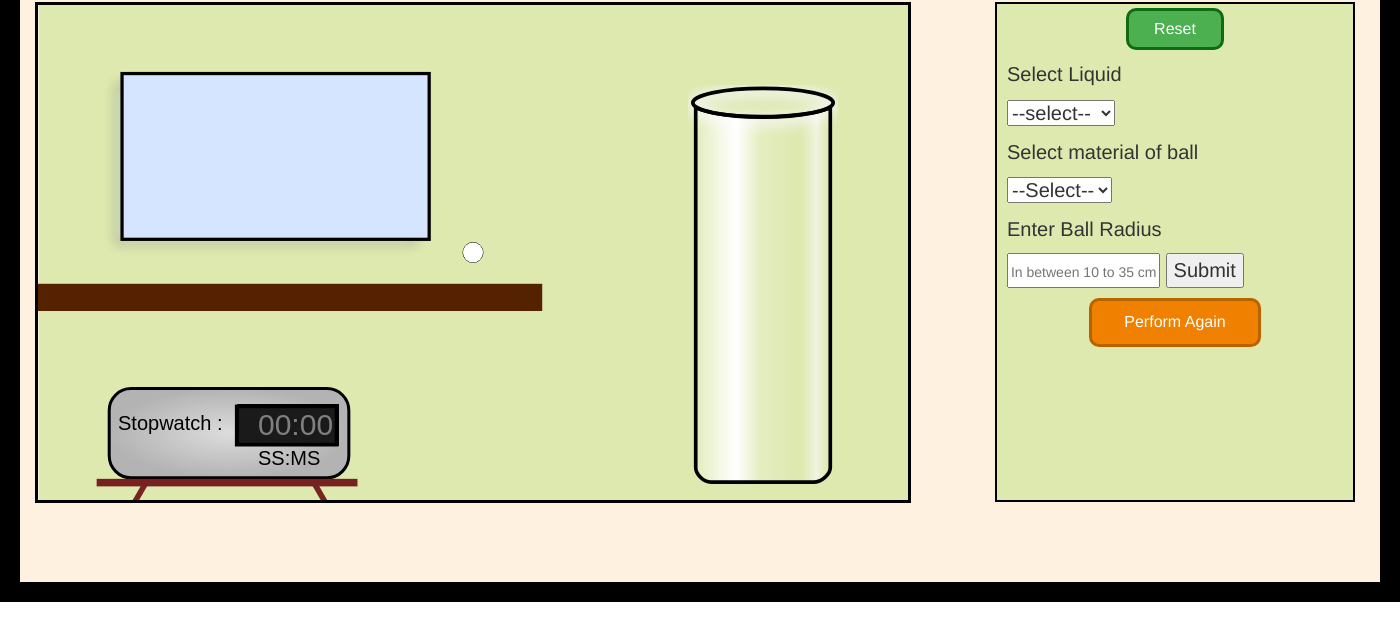
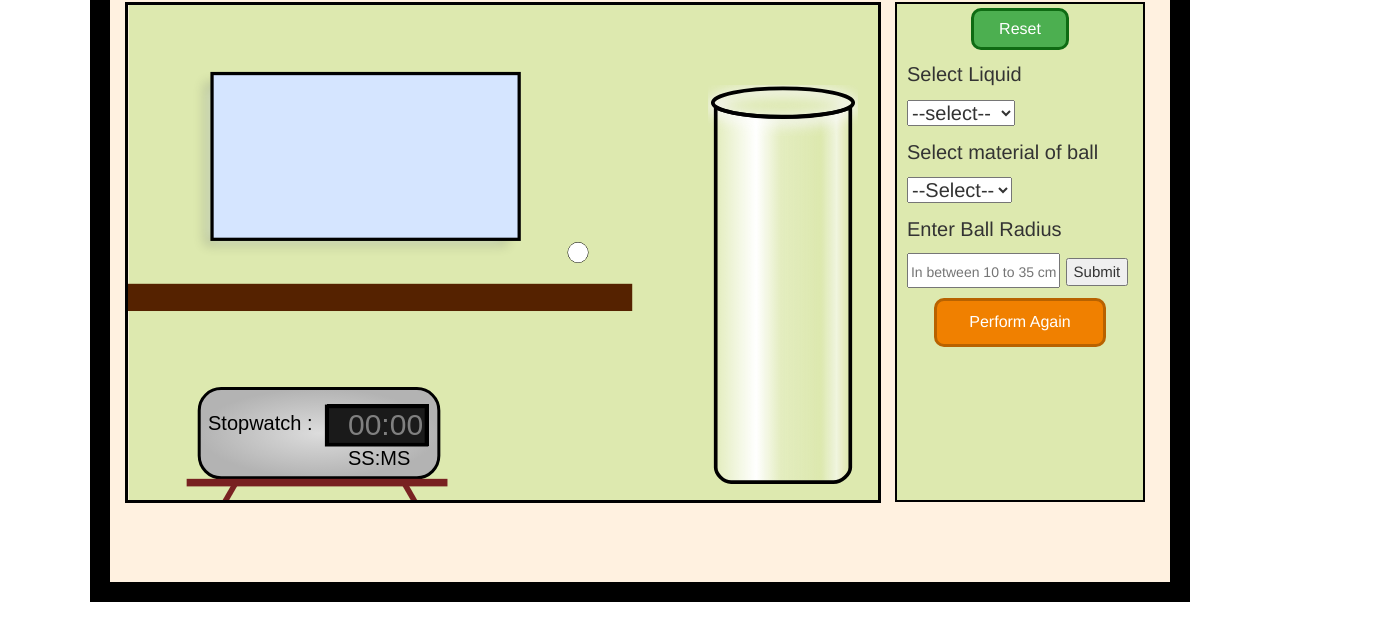
Before and after one commit to virtual-labs/exp-liquid-viscosity-iitk, a plain HTML site: page experiment/simulation/index.html in a window 1280 px wide. Shown: the part 98-722 px from the top of the page, 1400 px wide, since content can reach past the window. Drawn offline with nearby package versions, Linux system fonts and the light colour scheme.

Commit message:
update simulator

```diff
--- a/experiment/simulation/css/vlab.css
+++ b/experiment/simulation/css/vlab.css
@@ -2,7 +2,7 @@
 {
 	margin: auto;
 	height: 700px;
-	width : 1400px;
+	width : 1100px;
 	border: 20px solid black ;
 	border-color: black;
 	background: #fff1e0;
@@ -19,7 +19,7 @@ h1
 	align-items:center;
 	margin:0px 10px 10px auto;
 	height: 500px;
-	width : 360px;
+	width : 250px;
 	border: 2px solid black ;
 	background:#dde9af;
 }
@@ -93,3 +93,9 @@ input::-webkit-input-placeholder {
     font-size: 14px;
     line-height: 3;
 }
+
+#sub_button
+{
+	font-size:15px;
+	margin-top: 0px;
+}
--- a/experiment/simulation/index.html
+++ b/experiment/simulation/index.html
@@ -27,7 +27,7 @@
 				<p id = "test"></p>
 
 				<div class="col-md-8" >
-					<canvas id="myCanvas" width="870" height="495" style="border:3px solid black;">Your browser does not
+					<canvas id="myCanvas" width="750" height="495" style="border:3px solid black;">Your browser does not
 						support
 						the HTML5 canvas tag.</canva>
 
@@ -61,7 +61,7 @@
 						<div class="d3" id ="text">
 							<p>Enter Ball Radius<span id="demo"></span></p>
 							<input type="text" id="field" placeholder="In between 10 to 35 cm" required minlength="1" maxlength="2" size="10">
-							<input type="submit" onclick="textValue()">
+							<input type="submit" onclick="textValue()" id="sub_button">
 						</div>
 
 						<div class="result" id ="text">
--- a/experiment/simulation/js/vlab.js
+++ b/experiment/simulation/js/vlab.js
@@ -23,7 +23,7 @@ window.onload = function () {
 
 	this.handle =
 	{
-		x: width / 2,
+		x: 450,
 		y: height / 2,
 		radius: 10
 	};
@@ -72,7 +72,7 @@ window.onload = function () {
 				window.canvas = document.getElementById('myCanvas');
 				window.context = canvas.getContext('2d');
 
-				if (handle.x>650 && handle.x < 780 && handle.y < 80){
+				if (handle.x>630 && handle.x+35 < 710 && handle.y < 80){
 					animate();
 					stopWatch.reStart();
 				}
@@ -164,7 +164,7 @@ function drawFlask() {
 
 
 	var img = document.getElementById(window.flaskImageId);
-	context.drawImage(img, 650, 80, 150, 400);
+	context.drawImage(img, 580, 80, 150, 400);
 
 }
 
```
